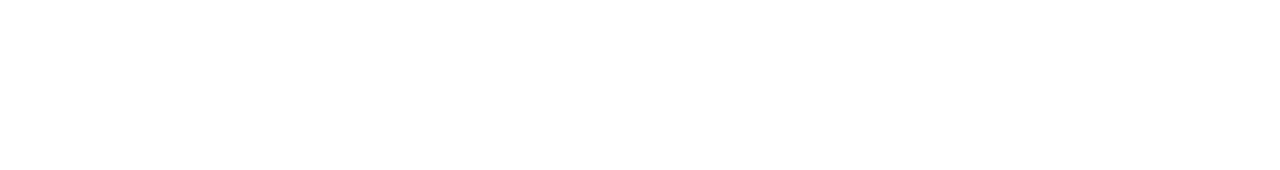
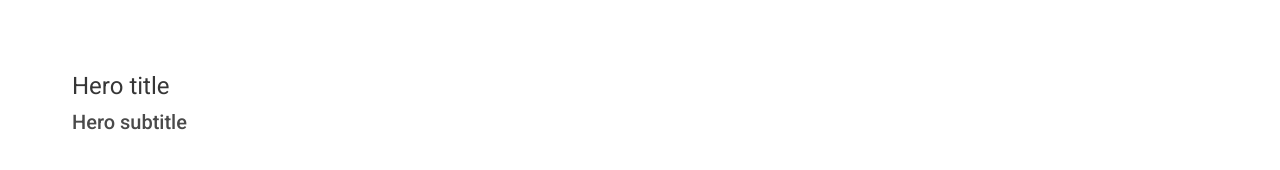
Before and after one commit to Stevan-Radovanovic/TickIt-WebApp, an Angular app: page / in a window 1280 px wide. Shown: the part 130-300 px from the top of the page. Built offline with nearby package versions, Linux system fonts and the light colour scheme.

Commit message:
Started hero

```diff
--- a/src/app/app.component.html
+++ b/src/app/app.component.html
@@ -1 +1,2 @@
 <app-header></app-header>
+<app-banner></app-banner>
--- a/src/app/shared/components/banner/banner.component.html
+++ b/src/app/shared/components/banner/banner.component.html
@@ -1 +1,12 @@
-<p>banner works!</p>
+<section class="hero is-medium">
+  <div class="hero-body">
+    <div class="container">
+      <h1 class="title">
+        Hero title
+      </h1>
+      <h2 class="subtitle">
+        Hero subtitle
+      </h2>
+    </div>
+  </div>
+</section>
```
Also changed, not shown: src/app/app.module.ts (+6 -7 lines), src/app/shared/shared.module.ts (+3 -6 lines).
